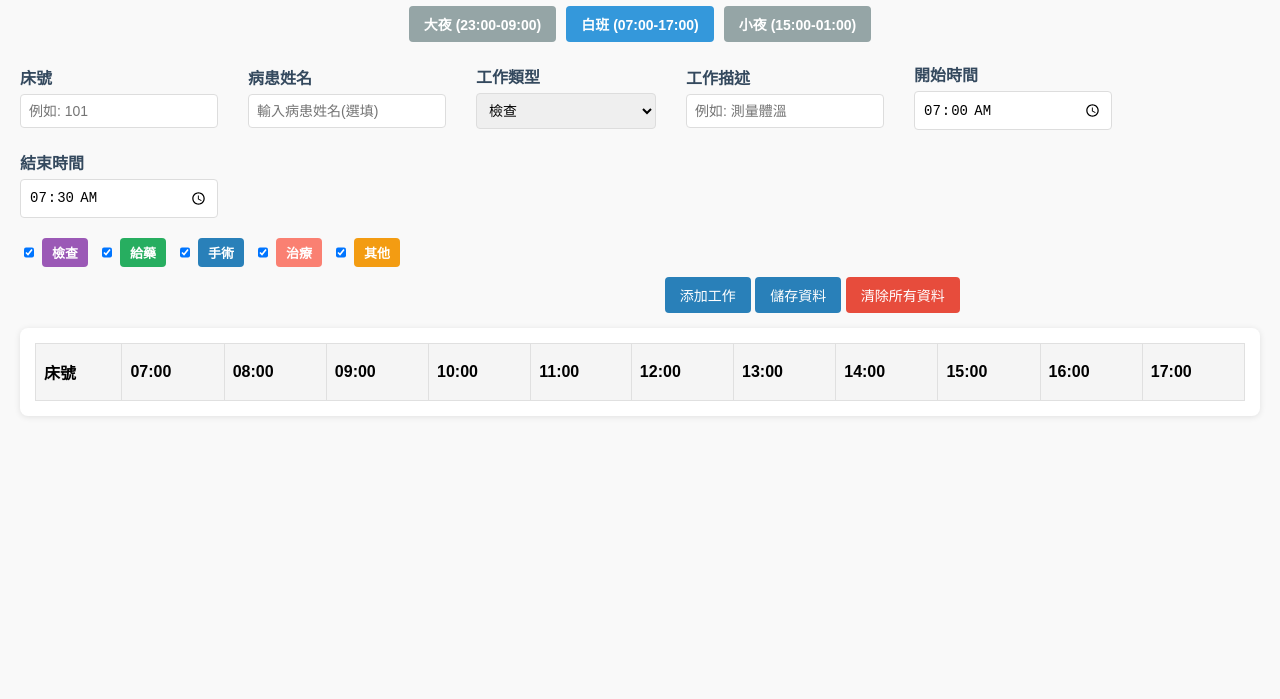
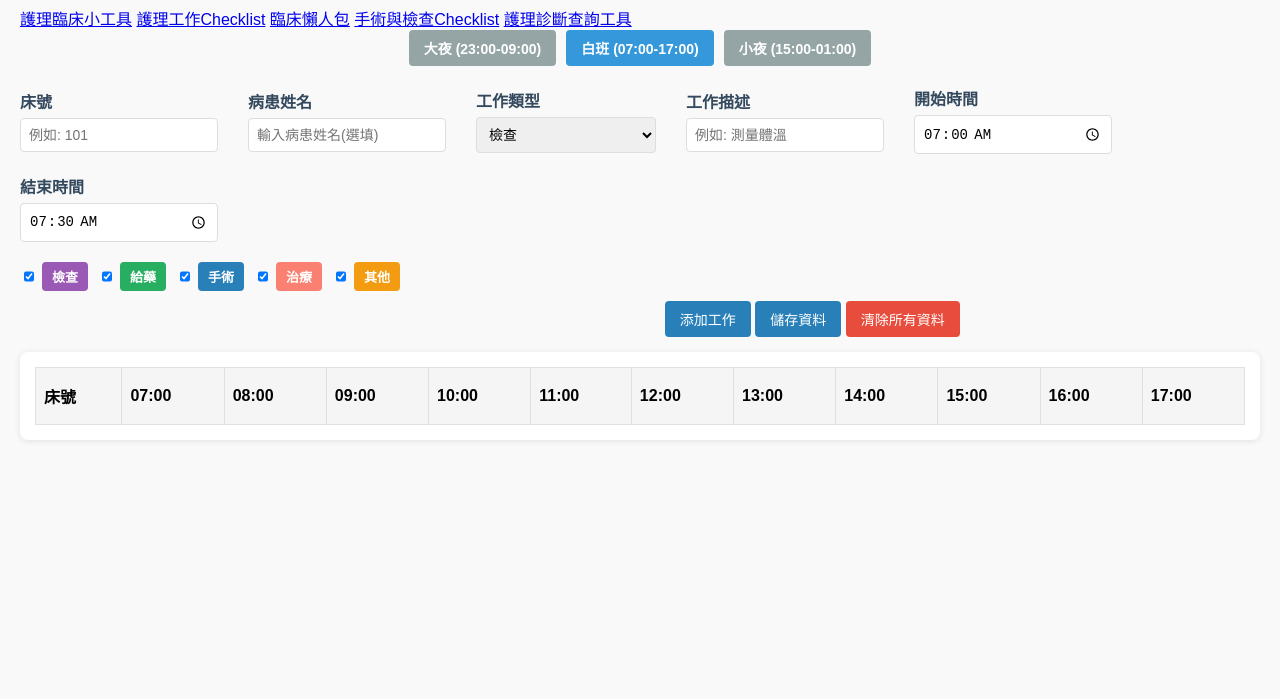
Before and after one commit to JimmyinTaipei/nursingtools, a plain HTML site: page index.html in a window 1280 px wide. Shown: the part 101-800 px from the top of the page. Drawn offline with Linux system fonts and the light colour scheme.

Commit message:
更改index.html

```diff
--- a/index.html
+++ b/index.html
@@ -8,6 +8,13 @@
 </head>
 <body>
     <h1>工作時間表</h1>
+            <div class="navigation">
+            <a href="nursing-clinical-tools.html">護理臨床小工具</a>
+            <a href="nursing-checklist.html">護理工作Checklist</a>
+            <a href="clinical-cheatsheet.html">臨床懶人包</a>
+            <a href="surgery-and-exam-checklist.html">手術與檢查Checklist</a>
+            <a href="nursing-diagnosis/nursing-diagnosis-search-tool.html">護理診斷查詢工具</a>
+        </div>
 
     <!-- 班別選擇器 - 調整順序為大夜、白班、小夜 -->
     <div class="shift-selector">
```
